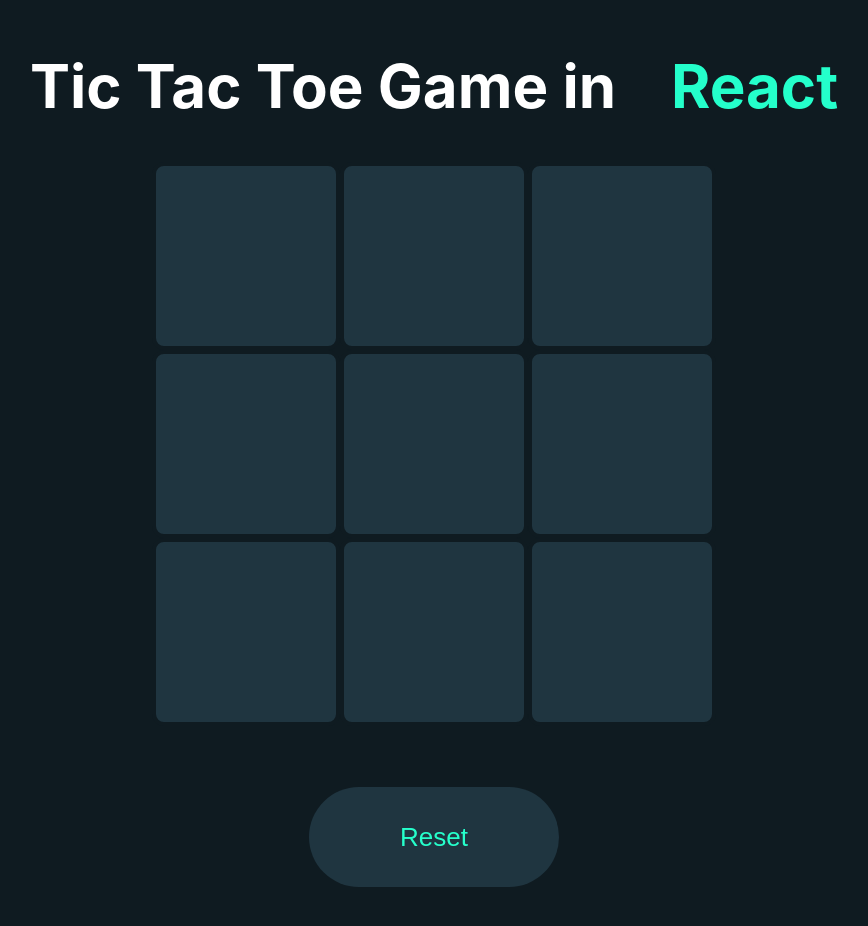
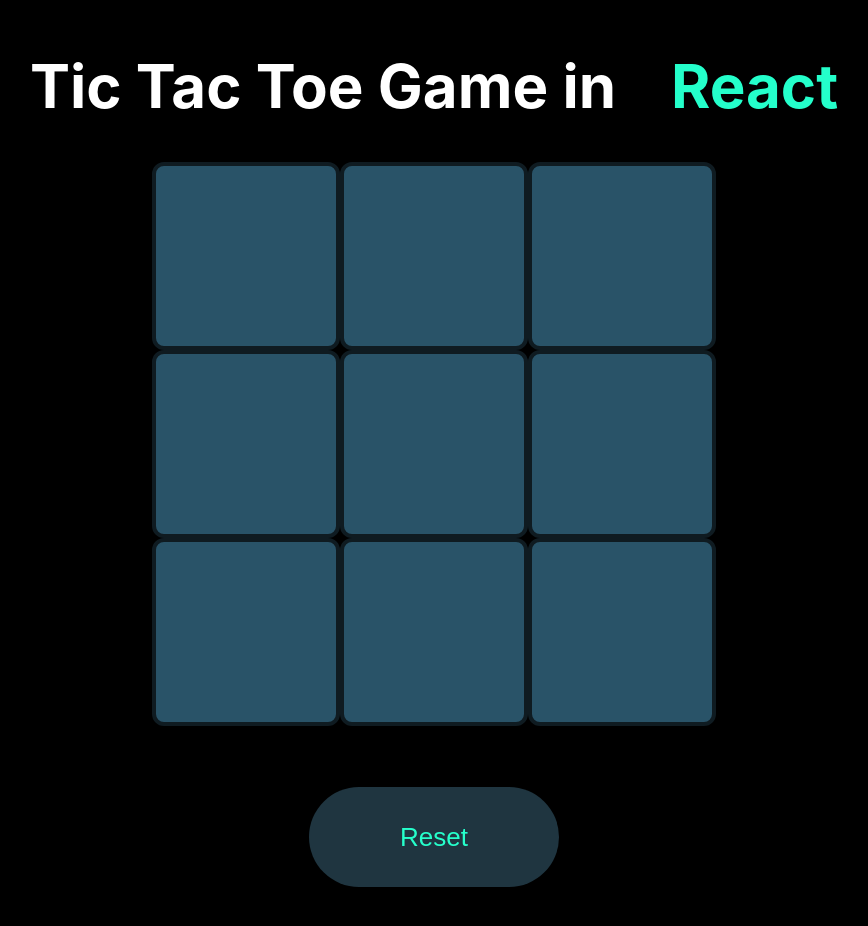
Before and after one commit to itzfahadoooo/SCT_WD_3, a React (Vite) app: page / in a window 1280 px wide. Shown: the top 926 px of the page, without its empty margins (206-1074 px from the left). Built offline with nearby package versions, Linux system fonts and the light colour scheme.

Commit message:
Initial Commit

```diff
--- a/src/components/TicTacToe/TicTacToe.css
+++ b/src/components/TicTacToe/TicTacToe.css
@@ -30,7 +30,7 @@
     display: flex;
     height: 180px;
     width: 180px;
-    background: #1f3540;
+    background: #295368;
     border: 4px solid #0f1b21;
     border-radius: 12px;
     cursor: pointer;
--- a/src/index.css
+++ b/src/index.css
@@ -7,5 +7,5 @@
 
 body {
   margin: 0;
-  background: #0f1b21;
+  background: #000;
 }
```
